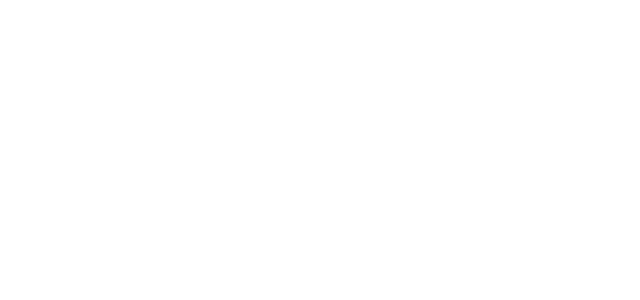
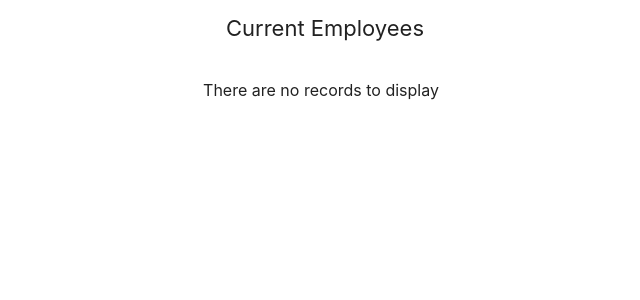
Before and after one commit to theodotcom/HRNet, a React (Create React App) app: page /employee in a window 1280 px wide. Shown: the top 300 px of the page, without its empty margins (319-959 px from the left). Built offline with nearby package versions, Linux system fonts and the light colour scheme.

Commit message:
:wrench:

```diff
--- a/package.json
+++ b/package.json
@@ -11,11 +11,13 @@
     "@testing-library/react": "^13.4.0",
     "@testing-library/user-event": "^13.5.0",
     "react": "^18.2.0",
+    "react-data-table-component": "^7.5.3",
     "react-datepicker": "^4.8.0",
     "react-dom": "^18.2.0",
     "react-redux": "^8.0.5",
     "react-router-dom": "^6.6.1",
     "react-scripts": "5.0.1",
+    "styled-components": "^5.3.6",
     "web-vitals": "^2.1.4"
   },
   "scripts": {
--- a/src/pages/Employee.js
+++ b/src/pages/Employee.js
@@ -1,25 +1,75 @@
 import { useSelector } from 'react-redux'
-import { useContext } from 'react'
+import DataTable from 'react-data-table-component'
 
 function EmployeesList() {
     const employees = useSelector((state) => state.employees)
+    const columns = [
+        {
+            name: 'First Name',
+            selector: (row) => row.firstName,
+            sortable: true,
+            filterable: true,
+        },
+        {
+            name: 'Last Name',
+            selector: (row) => row.lastName,
+            sortable: true,
+            filterable: true,
+        },
+        {
+            name: 'Date Of Birth',
+            selector: (row) => row.dateOfBirth,
+            sortable: true,
+            filterable: true,
+        },
+        {
+            name: 'Start Date',
+            selector: (row) => row.startDate,
+            sortable: true,
+            filterable: true,
+        },
+        {
+            name: 'Department',
+            selector: (row) => row.department,
+            sortable: true,
+            filterable: true,
+        },
+        {
+            name: 'Street',
+            selector: (row) => row.street,
+            sortable: true,
+            filterable: true,
+        },
+        {
+            name: 'State',
+            selector: (row) => row.state,
+            sortable: true,
+            filterable: true,
+        },
+        {
+            name: 'City',
+            selector: (row) => row.city,
+            sortable: true,
+            filterable: true,
+        },
+        {
+            name: 'Zip Code',
+            selector: (row) => row.zipCode,
+            sortable: true,
+            filterable: true,
+        },
+    ]
 
     return (
-        <ul>
-            {employees.map((employee) => (
-                <li>
-                    <h3>
-                        {employee.firstName} {employee.lastName}
-                        {employee.startDate}
-                    </h3>
-                    <p>
-                        Address: {employee.street}, {employee.city},{' '}
-                        {employee.state}, {employee.zipCode}
-                    </p>
-                    <p>Department: {employee.department}</p>
-                </li>
-            ))}
-        </ul>
+        <DataTable
+            title="Current Employees"
+            columns={columns}
+            data={employees}
+            pagination
+            highlightOnHover
+            responsive
+            defaultSortFieldId={1}
+        />
     )
 }
 export default EmployeesList
```
Also changed, not shown: 1 other file (tests, documents, lock files or other folders).
